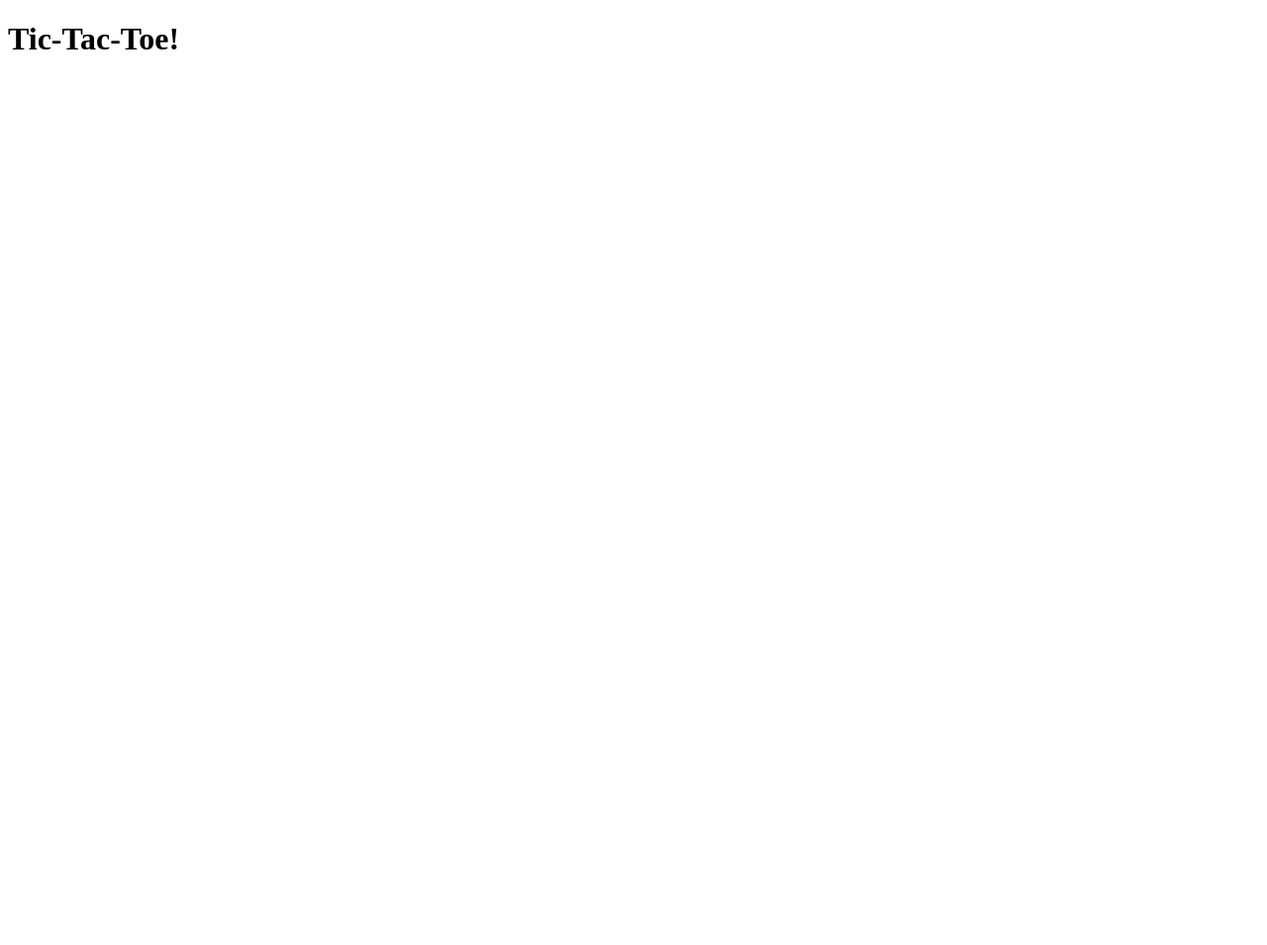
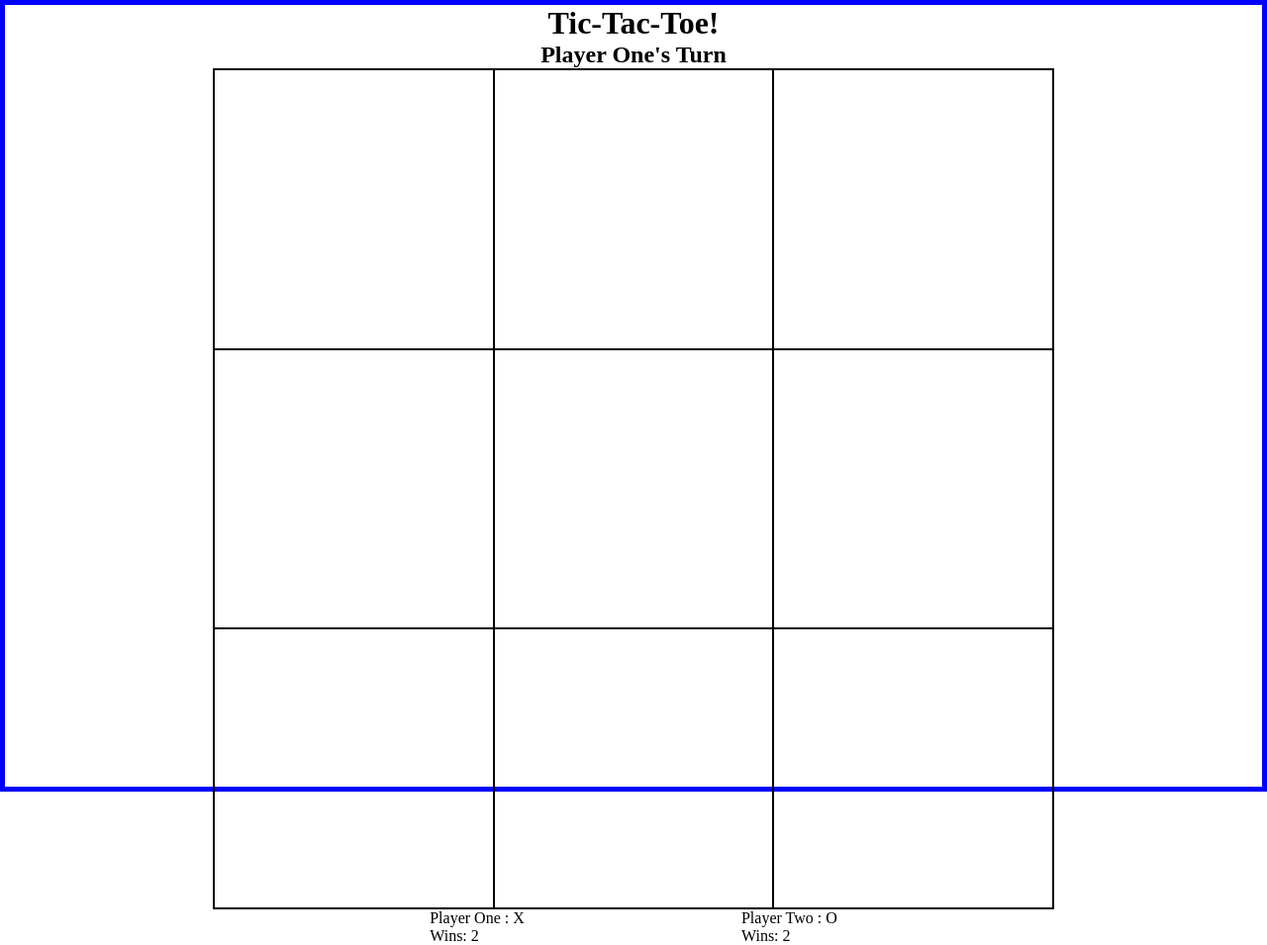
Before and after one commit to Dana-Hong/tic-tac-toe, a plain HTML site: page index.html in a window 1280 px wide. Shown: the whole page at 99% size. Before the commit the page ends 800 px from the top, so only its background shows below. Drawn offline with Linux system fonts and the light colour scheme.

Commit message:
Edit HTML structure and add basic styling

```diff
--- a/index.html
+++ b/index.html
@@ -9,19 +9,31 @@
     <script src="script.js" defer></script>
 </head>
 <body>
-    <div class="container">
+    <header>
         <h1>Tic-Tac-Toe!</h1>
-        <h2 class="current-player-turn"></h2>
-        <div class="game-board"></div>
-        <div class="stats">
-            <div class="player-one">
-                <div class="player-marker"></div>
-                <div class="win-counter"></div>
-            </div>
-            <div class="player-two">
-                <div class="player-marker"></div>
-                <div class="win-counter"></div>
-            </div>
+        <h2 class="current-player-turn">Player One's Turn</h2>
+    </header>
+    <div class="game-board-container">
+        <div class="game-board">
+            <div class="square"></div>
+            <div class="square"></div>
+            <div class="square"></div>
+            <div class="square"></div>
+            <div class="square"></div>
+            <div class="square"></div>
+            <div class="square"></div>
+            <div class="square"></div>
+            <div class="square"></div>
+        </div>
+    </div>
+    <div class="stats">
+        <div class="player-one">
+            <div class="player-marker">Player One : X</div>
+            <div class="win-counter">Wins: 2</div>
+        </div>
+        <div class="player-two">
+            <div class="player-marker">Player Two : O</div>
+            <div class="win-counter">Wins: 2</div>
         </div>
     </div>
 </body>
--- a/style.css
+++ b/style.css
@@ -0,0 +1,54 @@
+/* CSS RESET */
+*,
+*::before,
+*::after {
+  box-sizing: border-box;
+  padding: 0;
+  margin: 0;
+}
+
+html {
+    /* footer support */
+    position: relative;
+    height: 100vh;
+}
+
+body {
+    height: 100%;
+    border: solid blue 5px;
+    display: grid;
+    grid-template: 1fr 4fr 1fr / 1fr 4fr 1fr;
+}
+
+header {
+    grid-area: 1 / 1 / 2 / 4;
+    display: flex;
+    flex-direction: column;
+    justify-content: space-evenly;
+    align-items: center;
+}
+
+.game-board-container {
+    grid-area: 2 / 2 / 3 / 3;
+    display: flex;
+    justify-content: center;
+    align-items: center;
+}
+
+.game-board {
+    height: 850px;
+    width: 850px;
+    display: grid;
+    grid-template: repeat(3, 1fr) / repeat(3, 1fr);
+    border: solid black 1px;
+}
+
+.square {
+    border: solid 1px black;
+}
+
+.stats {
+    grid-area: 3 / 2 / 4 / 3;
+    display: flex;
+    justify-content: space-evenly;
+}
```
